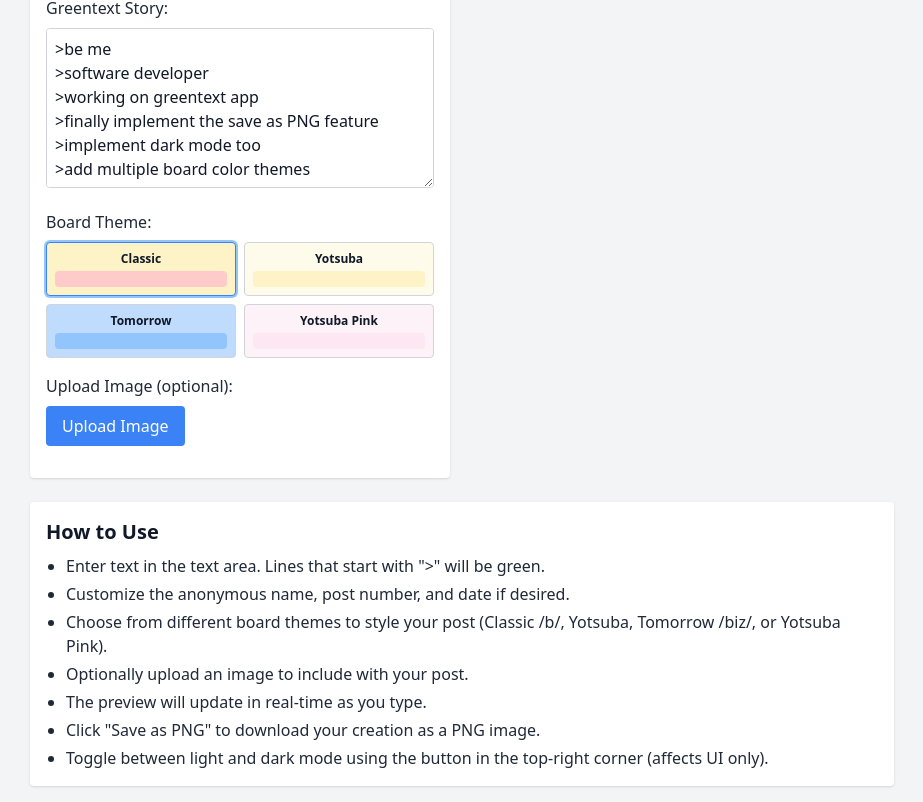
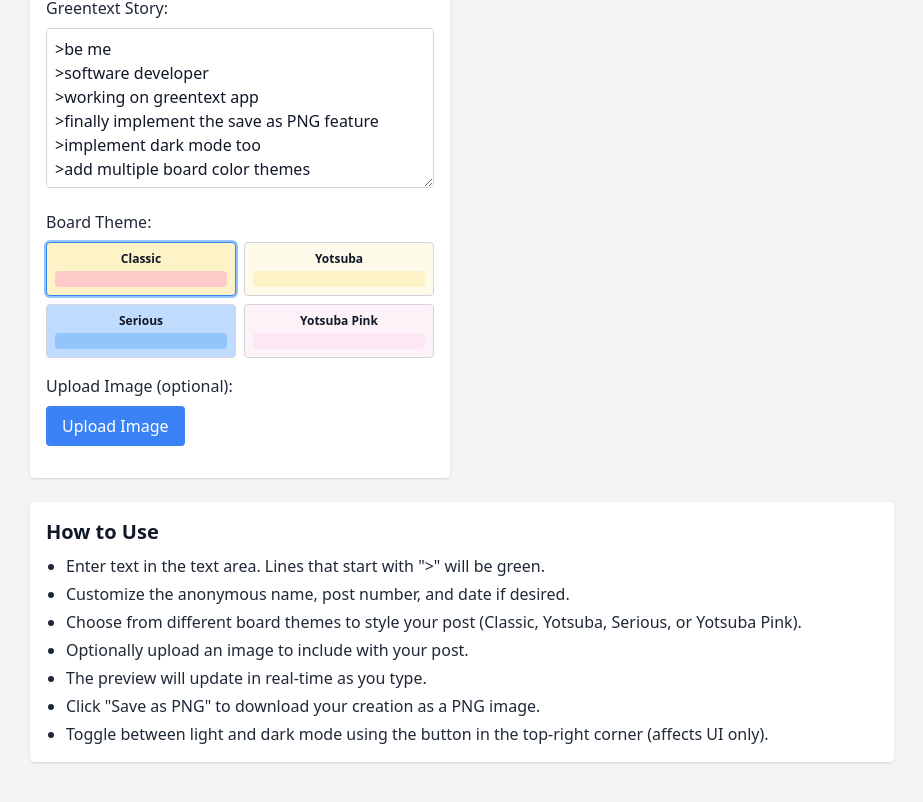
Before and after one commit to z80dev/gr33ndotlol, a React app: page / in a window 1280 px wide. Shown: the part 454-1256 px from the top of the page, without its empty margins (178-1101 px from the left). After the commit the page ends 1232 px from the top, so only its background shows below. Built offline with nearby package versions, Linux system fonts and the light colour scheme; the HTML template or start-up script is replaced by a standard one.

Commit message:
Rename 'Tomorrow' theme to 'Serious'

```diff
--- a/src/components/GreentextGenerator.jsx
+++ b/src/components/GreentextGenerator.jsx
@@ -30,8 +30,8 @@ const BOARD_THEMES = {
     secondaryText: "text-gray-600",
     // Green text color stays default
   },
-  tomorrow: {
-    name: "Tomorrow",
+  serious: {
+    name: "Serious",
     postBg: "bg-blue-200", // Blue background for /biz/ style
     headerBg: "bg-blue-300", // Lighter blue header
     borderColor: "border-blue-400",
@@ -98,7 +98,7 @@ const GreentextGenerator = () => {
     return text.split('\n').map((line, index) => {
       // If line starts with '>', color it green
       if (line.trim().startsWith('>')) {
-        // Use custom green color for Tomorrow theme, default for others
+        // Use custom green color for Serious theme, default for others
         const greenColorClass = BOARD_THEMES[boardTheme].greenTextColor || "text-green-500";
         return (
           <p key={index} className={greenColorClass}>{line}</p>
@@ -127,7 +127,7 @@ const GreentextGenerator = () => {
       'bg-amber-100': '#fef3c7',
       // Yotsuba theme
       'bg-amber-50': '#fffbeb',
-      // Tomorrow theme (blue for /biz/)
+      // Serious theme (blue for /biz/)
       'bg-blue-200': '#bfdbfe',
       // Yotsuba Pink theme
       'bg-pink-50': '#fdf2f8'
@@ -352,7 +352,7 @@ const GreentextGenerator = () => {
         <ul className="list-disc pl-5 space-y-1 text-gray-800 dark:text-gray-200">
           <li>Enter text in the text area. Lines that start with "&gt;" will be green.</li>
           <li>Customize the anonymous name, post number, and date if desired.</li>
-          <li>Choose from different board themes to style your post (Classic /b/, Yotsuba, Tomorrow /biz/, or Yotsuba Pink).</li>
+          <li>Choose from different board themes to style your post (Classic, Yotsuba, Serious, or Yotsuba Pink).</li>
           <li>Optionally upload an image to include with your post.</li>
           <li>The preview will update in real-time as you type.</li>
           <li>Click "Save as PNG" to download your creation as a PNG image.</li>
```
